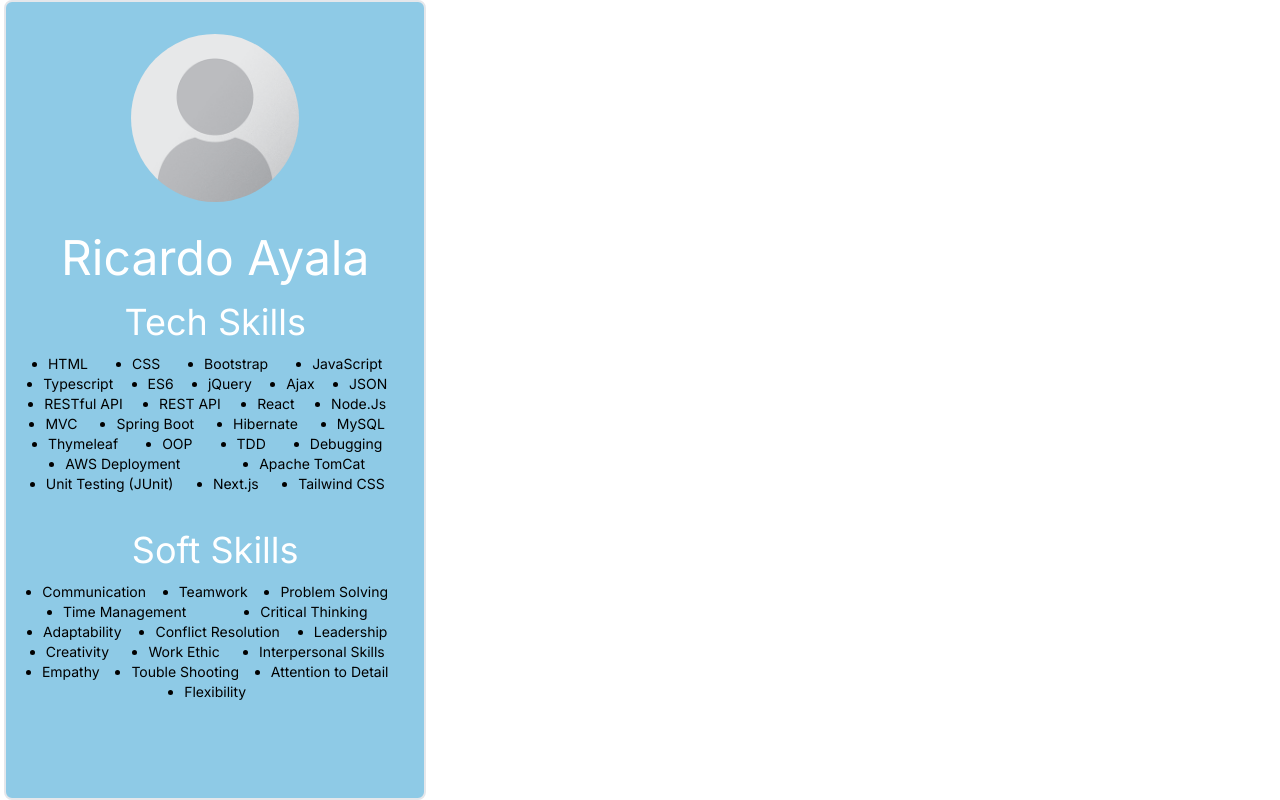
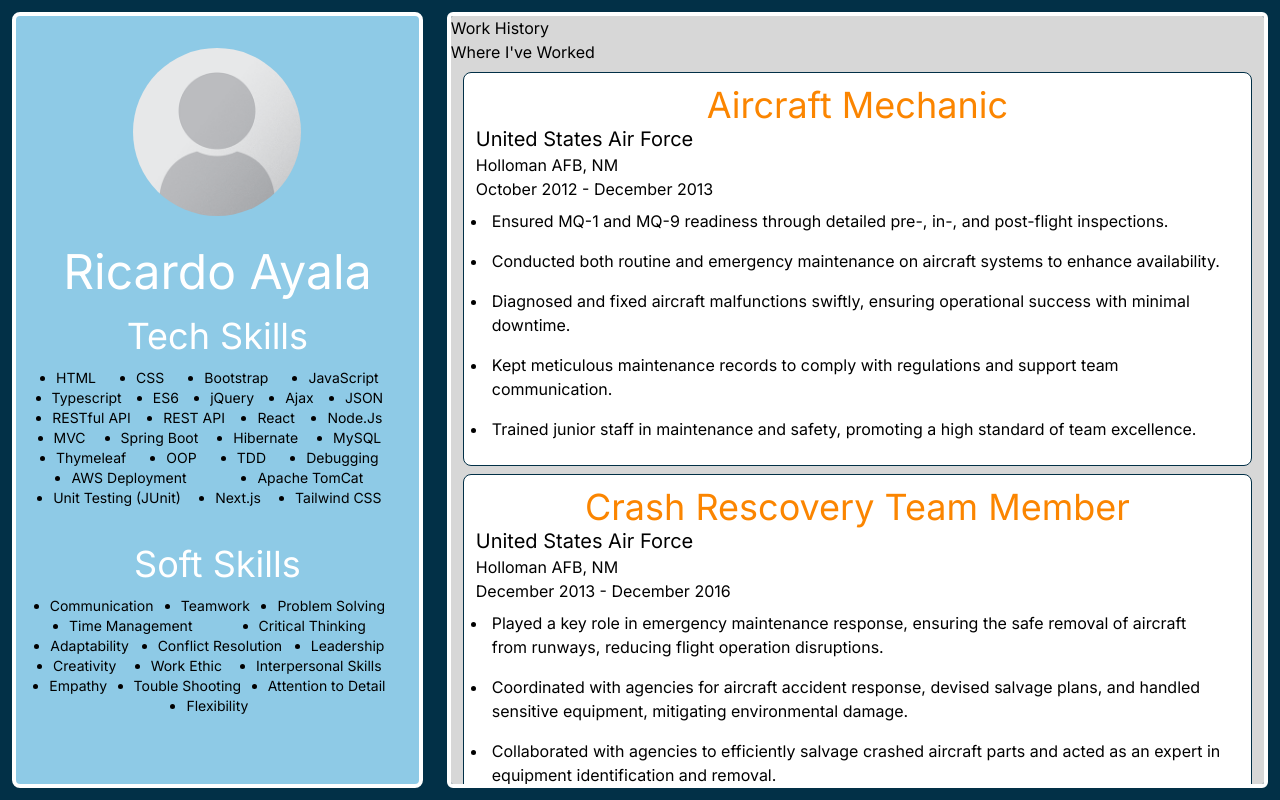
Before and after one commit to ricardoa23/cv-resume, a Next.js app: page / in a window 1280 px wide. Built offline with nearby package versions, Linux system fonts and the light colour scheme.

Commit message:
set up cv and sidebar/ cv is populating work history

```diff
--- a/src/app/globals.css
+++ b/src/app/globals.css
@@ -17,5 +17,7 @@
 }
 
 body {
-  /* background-color: #848482; */
+  max-width: 100vw;
+  max-height: 100vh;
+  overflow-y: hidden;
 }
--- a/src/app/page.tsx
+++ b/src/app/page.tsx
@@ -1,13 +1,13 @@
 import Image from 'next/image'
-import {HeroSection, Navbar, WorkHistory } from '../components'
-import { SkillsSection, SideBar } from '../components'
+import {HeroSection, Navbar, WorkHistory, SkillsSection, SideBar, CvSection } from '@/components'
 
 
 export default function Home() {
   return (
-  <div>
+  <main className="flex bg-accent2 h-dvh w-dvw overflow-hidden">
     {/* <HeroSection /> */}
     < SideBar />
-  </div>
+    <CvSection />
+  </main>
   )
 }
--- /dev/null
+++ b/src/components/cv_section/CvSection.tsx
@@ -0,0 +1,15 @@
+import React from 'react'
+import { WorkHistory } from '..'
+
+
+
+const CvSection = () => {
+  return (
+    <section className=" flex flex-col  w-2/3 border-white bg-cvbg rounded-md border-4 border-solid position-static  overflow-y-auto m-3">
+        <h2>Work History</h2>
+        <WorkHistory />
+    </section>
+  )
+}
+
+export default CvSection
--- a/src/components/index.ts
+++ b/src/components/index.ts
@@ -5,3 +5,4 @@ export { default as WorkHistory } from './work_history/WorkHistory'
 export { default as SkillsSection } from './skills_section/SkillsSection'
 export { default as SideBar } from './sidebar/SideBar'
 export { default as Footer } from './footer/Footer'
+export { default as CvSection } from './cv_section/CvSection'
--- a/src/components/sidebar/SideBar.tsx
+++ b/src/components/sidebar/SideBar.tsx
@@ -8,7 +8,7 @@ import {SkillsSection} from '../../components'
 
 const SideBar = () => {
   return (
-    <div className=" rounded-lg border-2 border-solid max-w-[33%] min-h-screen bg-sidebar flex flex-col position-absolute overflow-hidden ms-1">
+    <div className="rounded-lg border-4 border-solid border-white w-1/3 bg-sidebar flex flex-col position-absolute overflow-hidden m-3">
     <img
       src="/placeholder.png"
       className="rounded-full max-h-[200px] max-w-[200px] box-shadow-xl p-4 mx-auto my-4"
--- a/src/components/work_history/WorkHistory.tsx
+++ b/src/components/work_history/WorkHistory.tsx
@@ -6,14 +6,15 @@ const WorkHistory = () => {
 
   const dataMapping = data.map((item, index) => {
     return (
-      <div key={index}>
-        <h2>{item.title}</h2>
-        <h3>{item.company}</h3>
+      <div key={index} className="border border-solid border-accent2 my-2 bg-white mx-3 rounded-lg px-3">
+        <h2  className="text-center text-4xl text-accent3 pt-3">{item.title}</h2>
+        <h3 className="text-xl">{item.company}</h3>
+        <p className="text-md">{item.location}</p>
         <p><span>{item.startDate}</span> - <span>{item.endDate}</span></p>
-        <ul>
+        <ul className="list-disc px-3 pb-4">
           {item.duties.map((duty, index) => {
             return (
-              <li key={index}>{duty}</li>
+              <li key={index} className="px-1 py-2">{duty}</li>
             )
           })}
         </ul>
--- a/src/data/workHistoryData.ts
+++ b/src/data/workHistoryData.ts
@@ -10,12 +10,12 @@ import { WorkHistoryModel } from "@/models";
         duties: ['Ensured MQ-1 and MQ-9 readiness through detailed pre-, in-, and post-flight inspections.', 'Conducted both routine and emergency maintenance on aircraft systems to enhance availability.', 'Diagnosed and fixed aircraft malfunctions swiftly, ensuring operational success with minimal downtime.', 'Kept meticulous maintenance records to comply with regulations and support team communication.', 'Trained junior staff in maintenance and safety, promoting a high standard of team excellence.']
     },
     {
-        title: `Crash Rescovery Team Member 'Emergency Response Team Member'`,
+        title: `Crash Rescovery Team Member`,
         company: 'United States Air Force',
         location: 'Holloman AFB, NM',
         startDate: 'December 2013',
         endDate: 'December 2016',
-        duties: ['Played a key role in emergency maintenance, ensuring the safe removal of aircraft from runways, reducing flight operation disruptions.', 'Coordinated with agencies for aircraft accident response, devised salvage plans, and handled sensitive equipment, mitigating environmental damage.', 'Collaborated with agencies to efficiently salvage crashed aircraft parts and acted as an expert in equipment identification and removal.', 'Managed $3.2 million in tools and equipment with regular maintenance, preventing aircraft damage through a thorough checkout proces', 'Oversaw a squadron radio program, managing $280,000 in assets and liaising with the base communication team for technical maintenance.', 'As air quality manager, tracked gas usage and reported to regulatory bodies, avoiding fines and upholding environmental standards.']
+        duties: ['Played a key role in emergency maintenance response, ensuring the safe removal of aircraft from runways, reducing flight operation disruptions.', 'Coordinated with agencies for aircraft accident response, devised salvage plans, and handled sensitive equipment, mitigating environmental damage.', 'Collaborated with agencies to efficiently salvage crashed aircraft parts and acted as an expert in equipment identification and removal.', 'Managed $3.2 million in tools and equipment with regular maintenance, preventing aircraft damage through a thorough checkout proces', 'Oversaw a squadron radio program, managing $280,000 in assets and liaising with the base communication team for technical maintenance.', 'As air quality manager, tracked gas usage and reported to regulatory bodies, avoiding fines and upholding environmental standards.']
     },
     {
         title: 'Assembly Mechanic / Inspector',
--- a/tailwind.config.ts
+++ b/tailwind.config.ts
@@ -20,6 +20,7 @@ const config: Config = {
         accent4: "#FFB703",
         sidebar: "#8ECAE6",
         cvbg: "#D7D7D7",
+        bsg: "#848482"
       }
     },
   },
```
